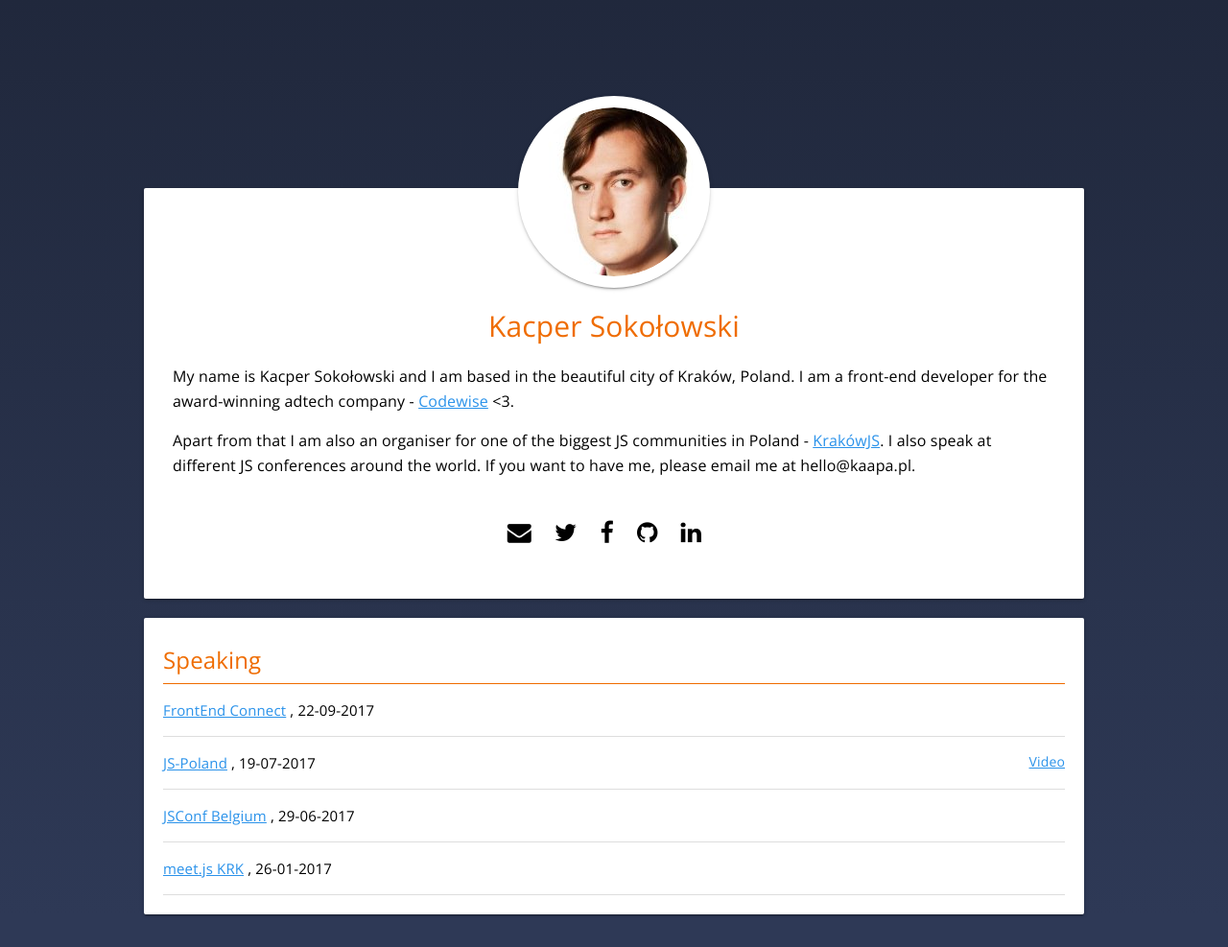
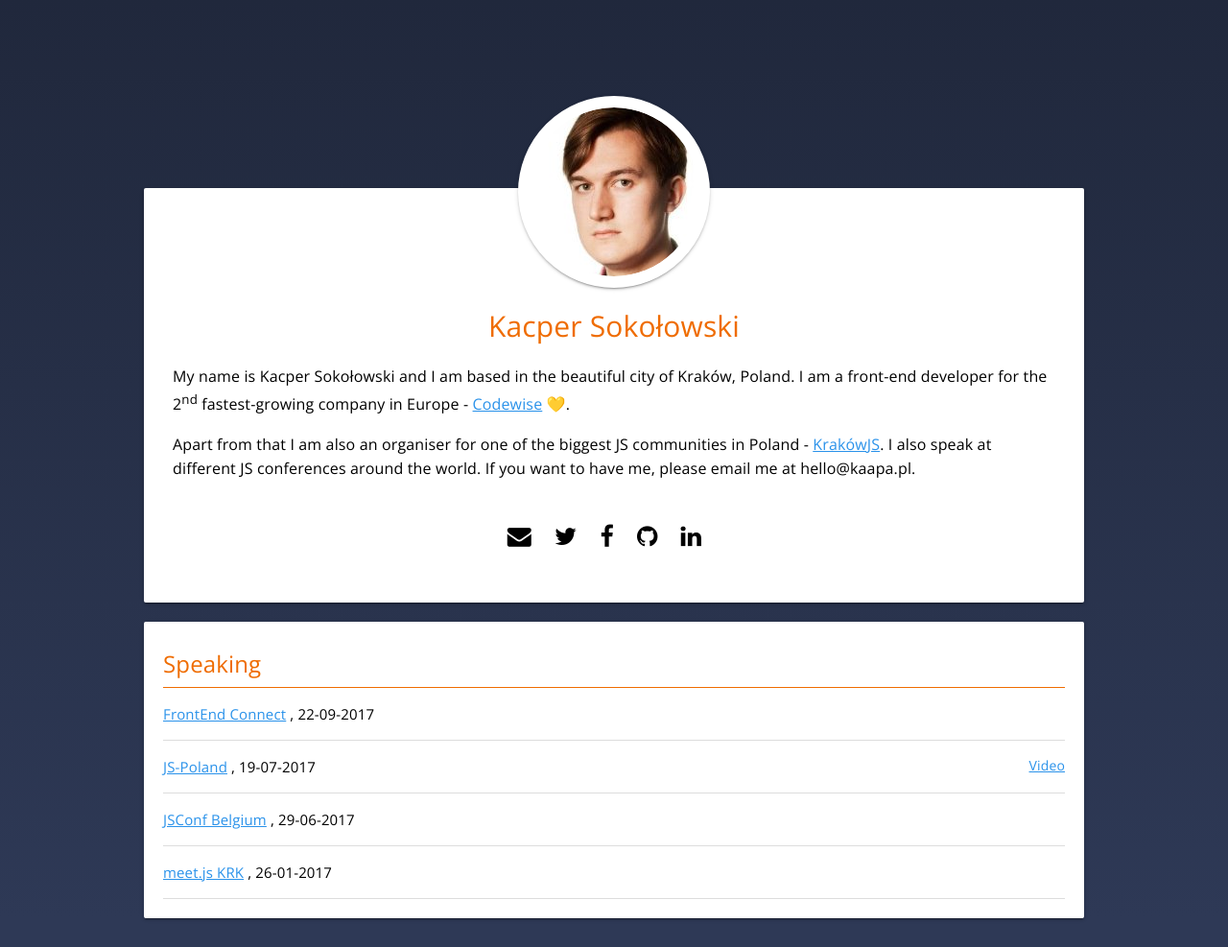
Before and after one commit to kaapa-s/kaapa-s.github.io, a Jekyll site: the page built from index.html, in a window 1280 px wide. Shown: the whole page at 96% size. Built offline with Jekyll 4.4.1, drawn with Linux system fonts in a browser that asks for light colours.

Commit message:
Updated description

```diff
--- a/_includes/description.markdown
+++ b/_includes/description.markdown
@@ -1,6 +1,4 @@
-My name is Kacper Sokołowski and I am based in the beautiful city of Kraków, Poland. I am a front-end developer for the award-winning adtech company - [Codewise][codewise] <3.
+My name is Kacper Sokołowski and I am based in the beautiful city of Kraków, Poland. I am a front-end developer for the 2<sup>nd</sup> fastest-growing
+company in Europe - <a href="https://codewise.com" target="_blank">Codewise</a> 💛.
 
-Apart from that I am also an organiser for one of the biggest JS communities in Poland - [KrakówJS][krakow-js]. I also speak at different JS conferences around the world. If you want to have me, please email me at {{site.email}}.
-
-[codewise]: https://codewise.com
-[krakow-js]: https://www.meetup.com/KrakowJS/
+Apart from that I am also an organiser for one of the biggest JS communities in Poland - <a href="https://www.meetup.com/KrakowJS/"  target="_blank">KrakówJS</a>. I also speak at different JS conferences around the world. If you want to have me, please email me at {{site.email}}.
```
